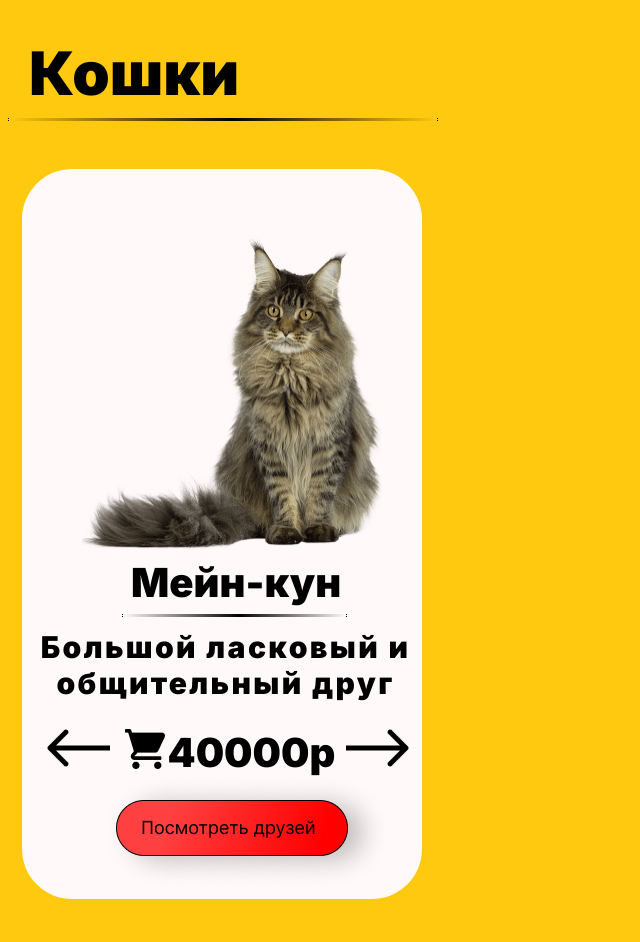
After one commit to PYninjaAlex/happy_pet, a Django app: page /main-page/animals-catalog/cats in a window 1280 px wide. The commit adds this page. Shown: the whole page, without its empty margins (0-640 px from the left). Run offline with Django 4.2, Linux system fonts and the light colour scheme.

Commit message:
Cats page.

```diff
--- a/src/urls.py
+++ b/src/urls.py
@@ -6,5 +6,10 @@ urlpatterns = [
     path('', loading),
     path('main-page', main),
     path('main-page/catalog', catalog),
-    path('main-page/animals-catalog', animals_catalog)
+    path('main-page/animals-catalog', animals_catalog),
+    path('main-page/animals-catalog/cats', cats),
+    path('main-page/animals-catalog/dogs', dogs),
+    path('main-page/animals-catalog/parrots', parrots),
+    path('main-page/animals-catalog/hamsters', hamsters),
+    path('main-page/animals-catalog/orders', orders)
 ]
--- a/src/views.py
+++ b/src/views.py
@@ -1,4 +1,5 @@
 from django.shortcuts import render
+from django.shortcuts import HttpResponse
 
 
 def loading(request):
@@ -15,8 +16,17 @@ def main(request):
         Main page.
         :param request:
         :return:
-        """
+    """
     return render(request, "main_page.html")
+
+
+def orders(request):
+    """
+        Main page.
+        :param request:
+        :return:
+    """
+    return HttpResponse("<h1>NotImplemented</h1> TODO")
 
 
 def catalog(request):
@@ -24,7 +34,7 @@ def catalog(request):
         Catalog
         :param request:
         :return:
-        """
+    """
     return render(request, "catalog.html")
 
 
@@ -33,5 +43,41 @@ def animals_catalog(request):
         Animals catalog.
         :param request:
         :return:
-        """
+    """
     return render(request, "animals-catalog.html")
+
+
+def cats(request):
+    """
+        Cats page.
+        :param request:
+        :return:
+    """
+    return render(request, "cats.html")
+
+
+def dogs(request):
+    """
+        Dogs page.
+        :param request:
+        :return:
+    """
+    return HttpResponse("<h1>NotImplemented</h1> TODO")
+
+
+def parrots(request):
+    """
+        Parrots page.
+        :param request:
+        :return:
+    """
+    return HttpResponse("<h1>NotImplemented</h1> TODO")
+
+
+def hamsters(request):
+    """
+        Hamsters page.
+        :param request:
+        :return:
+    """
+    return HttpResponse("<h1>NotImplemented</h1> TODO")
--- /dev/null
+++ b/static/scripts/cats.js
@@ -0,0 +1,178 @@
+let count = 0
+const next = () => {
+    count += 1
+    if (count === 4) {
+        count = 0
+    }
+    let description = document.querySelector(".description")
+    let cat_name = document.querySelector(".span_cat")
+    let price = document.querySelector('.price')
+    const pages = [
+        document.querySelector('#mein_cun'),
+        document.querySelector('#american'),
+        document.querySelector('#napoleon'),
+        document.querySelector('#britain')
+    ];
+
+    if (count === 0) {
+        pages[3].style.display = 'none';
+        pages[count].style = "display: block;" +
+            "position: absolute;\n" +
+            "    width: 300px;\n" +
+            "    height: 311.15px;\n" +
+            "    left: 60px;\n" +
+            "    top: 70px;";
+
+        cat_name.innerHTML = "Мейн-кун";
+        cat_name.style = "position: absolute;\n" +
+            "    width: 250px;\n" +
+            "    height: 48px;\n" +
+            "    left: 109px;\n" +
+            "    top: 390px;\n" +
+            "\n" +
+            "    font-family: 'Inter', serif;\n" +
+            "    font-style: normal;\n" +
+            "    font-weight: 600;\n" +
+            "    font-size: 40px;\n" +
+            "    line-height: 48px;";
+
+        description.style = "position: absolute;\n" +
+            "    width: 373px;\n" +
+            "    height: 79px;\n" +
+            "    left: 17px;\n" +
+            "    top: 460px;\n" +
+            "\n" +
+            "    font-family: 'Inter', serif;\n" +
+            "    font-style: normal;\n" +
+            "    font-weight: 600;\n" +
+            "    font-size: 30px;\n" +
+            "    line-height: 36px;\n" +
+            "    text-align: center;\n" +
+            "    letter-spacing: 0.08em;";
+
+        description.innerHTML = "Большой ласковый и общительный друг";
+
+
+        price.innerHTML = "40000р"
+    }
+
+    if (count === 1) {
+        pages[count-1].style.display = 'none'
+        pages[count].style = "display: block;" +
+            "position: absolute;\n" +
+            "width: 367px;\n" +
+            "height: 335px;\n" +
+            "left: 30px;\n" +
+            "top: 40px;";
+
+        cat_name.innerHTML = "Американская";
+        cat_name.style = "position: absolute;\n" +
+            "width: 303px;\n" +
+            "height: 48px;\n" +
+            "left: 60px;\n" +
+            "top: 380px;\n" +
+            "\n" +
+            "font-family: 'Inter';\n" +
+            "font-style: normal;\n" +
+            "font-weight: 800;\n" +
+            "font-size: 40px;\n" +
+            "line-height: 48px;"
+
+        description.style = "position: absolute;\n" +
+            "width: 450px;\n" +
+            "height: 79px;\n" +
+            "left: -20px;\n" +
+            "top: 460px;\n" +
+            "\n" +
+            "font-family: 'Inter';\n" +
+            "font-style: normal;\n" +
+            "font-weight: 600;\n" +
+            "font-size: 30px;\n" +
+            "line-height: 36px;\n" +
+            "letter-spacing: 0.08em;";
+
+        description.innerHTML = "Милая, ласковая и общительная подруга";
+
+        price.innerHTML = "20000р"
+    }
+    if (count === 2) {
+        pages[count-1].style.display = 'none'
+        pages[count].style = "display: block;\n" +
+            "position: absolute;\n" +
+            "width: 220.82px;\n" +
+            "height: 350px;\n" +
+            "left: 108px;\n" +
+            "top: 55px;"
+
+        cat_name.innerHTML = "Наполеон";
+        cat_name.style = "position: absolute;\n" +
+            "width: 198px;\n" +
+            "height: 48px;\n" +
+            "left: 115px;\n" +
+            "top: 380px;\n" +
+            "\n" +
+            "font-family: 'Inter';\n" +
+            "font-style: normal;\n" +
+            "font-weight: 800;\n" +
+            "font-size: 40px;\n" +
+            "line-height: 48px;";
+
+        description.style = "position: absolute;\n" +
+            "width: 450px;\n" +
+            "height: 79px;\n" +
+            "left: -23px;\n" +
+            "top: 460px;\n" +
+            "\n" +
+            "font-family: 'Inter';\n" +
+            "font-style: normal;\n" +
+            "font-weight: 600;\n" +
+            "font-size: 30px;\n" +
+            "line-height: 36px;\n" +
+            "text-align: center;\n" +
+            "letter-spacing: 0.08em;";
+
+        description.innerHTML = "Приятный ласковый и общительный друг"
+
+        price.innerHTML = "35000р"
+
+    } if (count === 3) {
+        pages[count-1].style.display = 'none'
+        pages[count].style = "display: block;\n" +
+            "position: absolute;\n" +
+            "width: 396.27px;\n" +
+            "height: 400px;\n" +
+            "left: 20px;\n" +
+            "top: 55px;"
+
+        cat_name.innerHTML = "Британская";
+        cat_name.style = "position: absolute;\n" +
+            "width: 303px;\n" +
+            "height: 48px;\n" +
+            "left: 95px;\n" +
+            "top: 380px;\n" +
+            "\n" +
+            "font-family: 'Inter';\n" +
+            "font-style: normal;\n" +
+            "font-weight: 800;\n" +
+            "font-size: 40px;\n" +
+            "line-height: 48px;"
+
+        description.style = "position: absolute;\n" +
+            "width: 450px;\n" +
+            "height: 79px;\n" +
+            "left: -23px;\n" +
+            "top: 460px;\n" +
+            "\n" +
+            "font-family: 'Inter';\n" +
+            "font-style: normal;\n" +
+            "font-weight: 600;\n" +
+            "font-size: 30px;\n" +
+            "line-height: 36px;\n" +
+            "text-align: center;\n" +
+            "letter-spacing: 0.08em;";
+
+        description.innerHTML = "Маленькая милая и общительная кошечка"
+
+        price.innerHTML = "70000р"
+    }
+}
--- /dev/null
+++ b/static/styles/animal.css
@@ -0,0 +1,163 @@
+body {
+    position: relative;
+    width: 428px;
+    height: 926px;
+
+    background: #FEC90F;
+}
+
+.name {
+    position: absolute;
+    width: 193px;
+    height: 79.91px;
+    left: 21px;
+    top: 29px;
+
+    font-family: 'Inter',serif;
+    font-style: normal;
+    font-weight: 600;
+    font-size: 60px;
+    line-height: 73px;
+}
+
+.stripe1 {
+    position: absolute;
+    width: 428px;
+    height: 1px;
+    left: 0;
+    top: 110px;
+    background: linear-gradient(90deg, rgba(0, 0, 0, 0) 0%, #000000 52.08%, rgba(0, 0, 0, 0) 100%);
+    border: 1px solid;
+    border-image-source: linear-gradient(90deg, rgba(0, 0, 0, 0) 0%, #000000 52.08%, rgba(0, 0, 0, 0) 100%);
+}
+
+.main {
+    position: absolute;
+    width: 400px;
+    height: 730px;
+    left: 14px;
+    top: 161px;
+
+    background: #FFF9F9;
+    border-radius: 50px;
+}
+
+#mein_cun {
+    position: absolute;
+    width: 300px;
+    height: 311.15px;
+    left: 60px;
+    top: 70px;
+}
+
+#american {
+    display: none;
+    position: absolute;
+    width: 367px;
+    height: 335px;
+    left: 30px;
+    top: 100px;
+}
+
+#napoleon {
+    display: none;
+    position: absolute;
+    width: 220.82px;
+    height: 350px;
+    left: 108px;
+    top: 100px;
+}
+
+#britain {
+    display: none;
+    position: absolute;
+    width: 396.27px;
+    height: 400px;
+    left: 16px;
+    top: 100px;
+}
+
+.span_cat {
+    position: absolute;
+    width: 250px;
+    height: 48px;
+    left: 109px;
+    top: 390px;
+
+    font-family: 'Inter', serif;
+    font-style: normal;
+    font-weight: 600;
+    font-size: 40px;
+    line-height: 48px;
+}
+
+.stripe2 {
+    position: absolute;
+    width: 223px;
+    height: 1px;
+    left: 100px;
+    top: 445px;
+    background: linear-gradient(90deg, rgba(0, 0, 0, 0) 0%, #000000 52.08%, rgba(0, 0, 0, 0) 100%);
+    border: 1px solid;
+    border-image-source: linear-gradient(90deg, rgba(0, 0, 0, 0) 0%, #000000 52.08%, rgba(0, 0, 0, 0) 100%);
+}
+
+.description {
+    position: absolute;
+    width: 373px;
+    height: 79px;
+    left: 17px;
+    top: 460px;
+
+    font-family: 'Inter', serif;
+    font-style: normal;
+    font-weight: 600;
+    font-size: 30px;
+    line-height: 36px;
+    text-align: center;
+    letter-spacing: 0.08em;
+}
+
+.price {
+    position: absolute;
+    width: 149.4px;
+    height: 48px;
+    left: 145.6px;
+    top: 560px;
+
+    font-family: 'Inter', serif;
+    font-style: normal;
+    font-weight: 600;
+    font-size: 40px;
+    line-height: 48px;
+}
+
+.orders {
+    position: absolute;
+    width: 40px;
+    height: 40px;
+    left: 103px;
+    top: 560px;
+}
+
+.left {
+    position: absolute;
+    left: 25px;
+    top: 560px;
+    cursor: pointer;
+}
+
+.right {
+    position: absolute;
+    left: 324px;
+    top: 560px;
+    cursor: pointer;
+}
+
+.button {
+    position: absolute;
+    width: 278px;
+    height: 56px;
+    left: 79px;
+    top: 605px;
+}
--- a/static/styles/catalog.css
+++ b/static/styles/catalog.css
@@ -10,7 +10,7 @@ a {
   text-decoration: none
 }
 
-.close {
+.basket, .close {
     position: absolute;
     width: 40px;
     height: 40px;
--- /dev/null
+++ b/templates/cats.html
@@ -0,0 +1,34 @@
+{% load static %}
+<html lang="en">
+<head>
+    <link rel="shortcut icon" type="image/x-icon" href={% static "favicons/favicon (1).ico" %} type="image/x-icon">
+    <link rel="icon" type="image/x-icon" href={% static "favicons/favicon (1).ico" %}>
+    <link rel="preconnect" href="https://fonts.googleapis.com">
+    <link rel="preconnect" href="https://fonts.gstatic.com" crossorigin>
+    <link href="https://fonts.googleapis.com/css2?family=Inter:wght@100;900&display=swap" rel="stylesheet">
+    <link rel="stylesheet" href={% static "styles/animal.css" %}>
+    <meta charset="UTF-8">
+    <title>Happy pet</title>
+</head>
+<body>
+    <span class="name">Кошки</span>
+    <div class="stripe1"></div>
+    <div class="main">
+        <img src={% static "img/american Wirehair.png" %} alt="Американская" id="american">
+        <img src={% static "img/napoleon cat.png" %} alt="Американская" id="napoleon">
+        <img src={% static "img/Britain shorthair.png" %} alt="Американская" id="britain">
+        <img src={% static "img/mein cun.png" %} alt="Животное" id="mein_cun">
+        <span class="span_cat">Мейн-кун</span>
+        <div class="stripe2"></div>
+        <span class="description">
+            Большой ласковый и общительный друг
+        </span>
+        <span class="price">40000р</span>
+        <a href="../animals-catalog/orders" class="orders"><img src={% static "img/корзина.png" %} alt="Корзина"></a>
+        <img class="left" alt="Стрелка налево" src={% static "img/Arrow%20left.png" %}>
+        <img onclick="next();" class="right" alt="Стрелка направо" src={% static "img/Arrow%20right.png" %}>
+        <a class="button" href="../animals-catalog"><img alt="Кнопка" src={% static "img/Кнопка.png" %}></a>
+    </div>
+    <script src={% static "scripts/cats.js" %}></script>
+</body>
+</html>
```
Also changed, not shown: templates/animals-catalog.html (+5 -5 lines).
